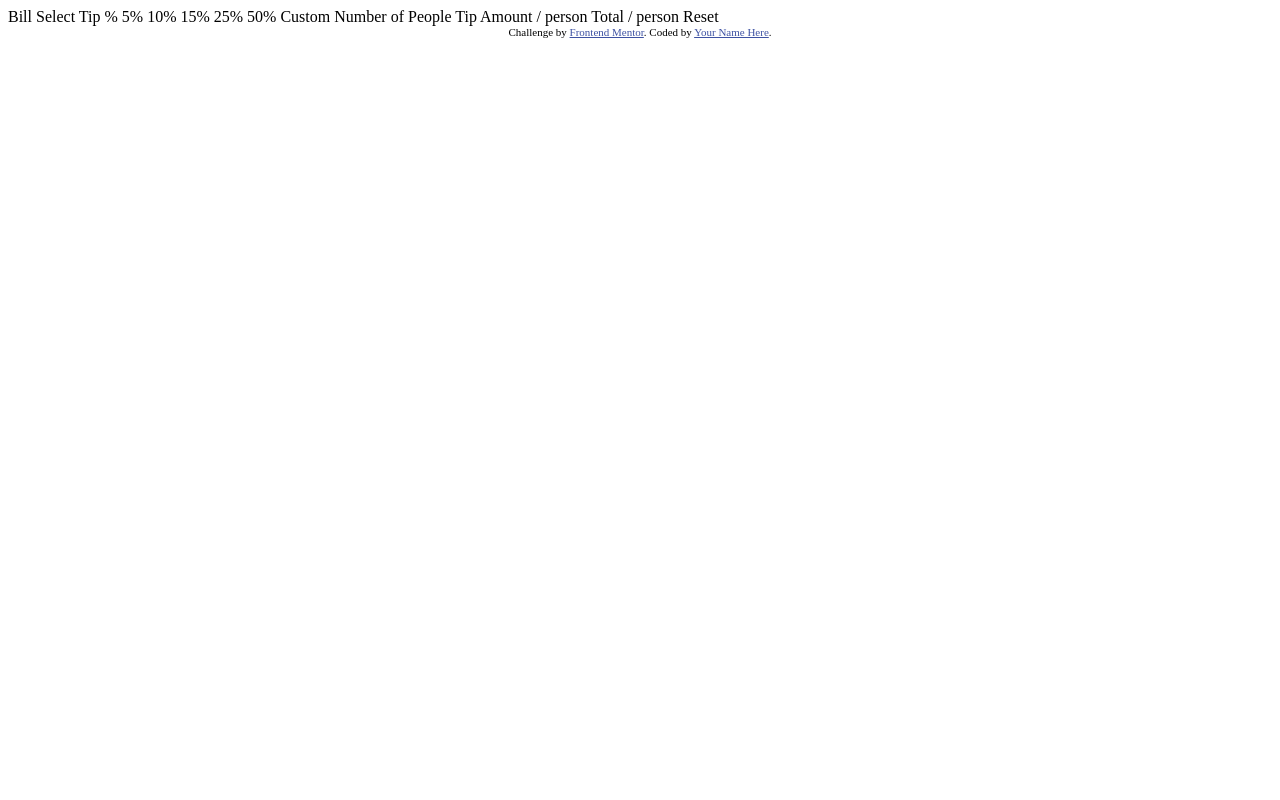
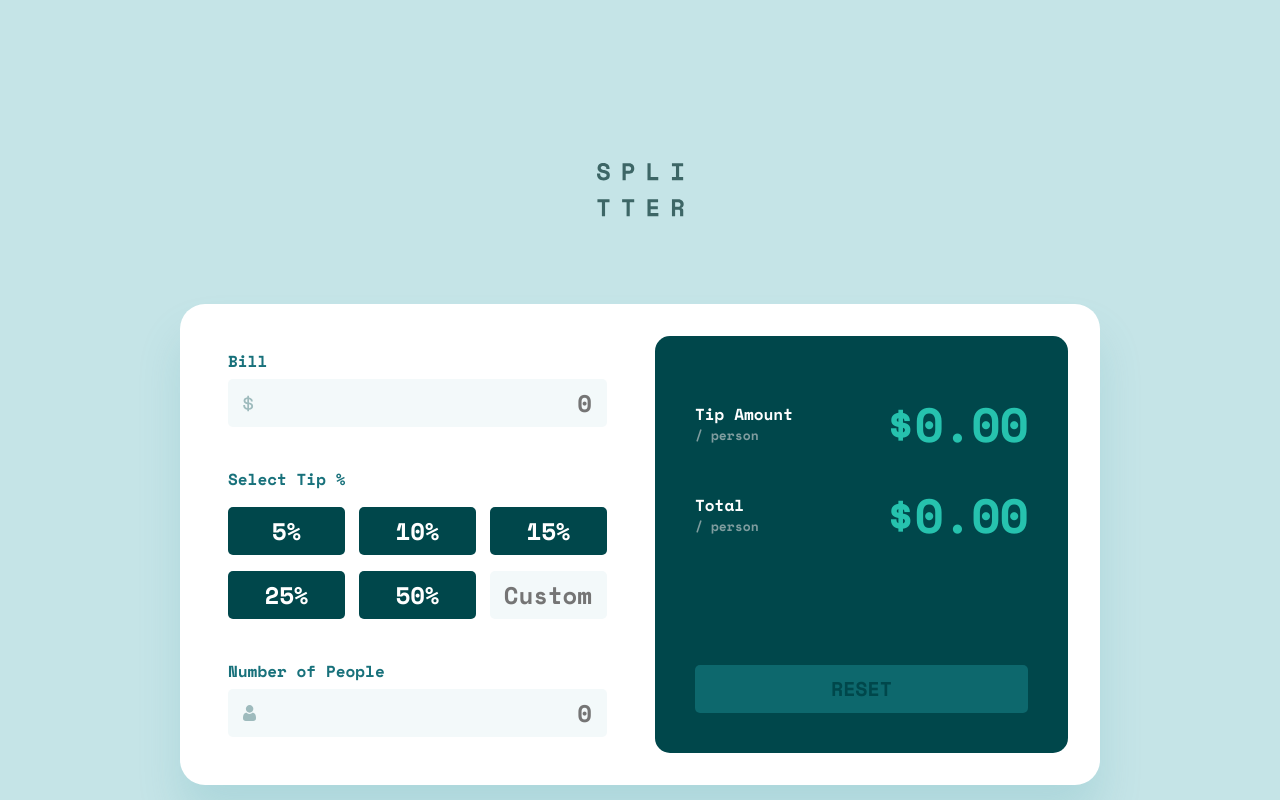
Before and after one commit to arustomyan/tip-calculator-app-main, a plain HTML site: page index.html in a window 1280 px wide. Drawn offline with nearby package versions, Linux system fonts and the light colour scheme.

Commit message:
second commit

```diff
--- a/index.html
+++ b/index.html
@@ -4,37 +4,110 @@
   <meta charset="UTF-8">
   <meta name="viewport" content="width=device-width, initial-scale=1.0"> <!-- displays site properly based on user's device -->
 
+  <!-- <meta name="viewport" content="width=device-width; user-scalable=yes"> -->
+
+
+  <link href="https://fonts.googleapis.com/css2?family=Space+Mono:wght@700&display=swap" rel="stylesheet">
+
+  <link rel="stylesheet" href="./style.css">
+
   <link rel="icon" type="image/png" sizes="32x32" href="./images/favicon-32x32.png">
 
-  <title>Frontend Mentor | Tip calculator app</title>
+  <title>VArustomyan | Tip calculator app</title>
 
   <!-- Feel free to remove these styles or customise in your own stylesheet 👍 -->
   <style>
-    .attribution { font-size: 11px; text-align: center; }
+    .attribution { display:none; font-size: 11px; text-align: center; }
     .attribution a { color: hsl(228, 45%, 44%); }
   </style>
 </head>
 <body>
 
-  Bill
+	<h1><img  class="logo" src='./images/logo.svg' alt="logo"></h1>
 
-  Select Tip %
-  5%
-  10%
-  15%
-  25%
-  50%
-  Custom
 
-  Number of People
+	<main>
 
-  Tip Amount
-  / person
+		<div class="container">
+			<div class="bill">
+				<div class="bill-wrapper">
+					<h2 class="bill-label">Bill</h2>
+					<span class="error-bill">Enter more than 0</span>
+				</div>
+				<input type="number" class="bill-input input" placeholder="0" >
 
-  Total
-  / person
+			</div>
 
-  Reset
+			<div class="tip">
+				<h2 class="tip-label">Select Tip %</h2>
+
+				<ol class="ol">
+					<li><button class="btn tip-btn" value='5' >5%</button></li>
+					<li><button class="btn tip-btn" value='10'>10%</button></li>
+					<li><button class="btn tip-btn" value='15'>15%</button></li>
+					<li><button class="btn tip-btn" value='25'>25%</button></li>
+					<li><button class="btn tip-btn" value='50'>50%</button></li>
+					<li><input type="number"  class="tip-input input" placeholder="Custom"> </li>
+				</ol>
+
+				<span class="tip-error">Enter more than 0</span>
+			</div>
+
+
+	<!--
+			<div class="tip">
+				<h2 class="tip-label">Select Tip %</h2>
+				<div class="tip-btn-wrapper">
+					<button class="btn tip-btn" value='5' >5%</button>
+					<button class="btn tip-btn" value='10'>10%</button>
+					<button class="btn tip-btn" value='15'>15%</button>
+					<button class="btn tip-btn" value='25'>25%</button>
+					<button class="btn tip-btn" value='50'>50%</button>
+					<input type="number"  class="tip-input input" placeholder="Custom">
+				</div>
+				<span class="tip-error">Enter more than 0</span>
+
+			</div>
+ -->
+			<div class="count-people">
+				<div class="count-people-wrapper">
+					<h2 class="count-people-label ">Number of People</h2>
+					<span class="error_enteger">Must be an integer</span>
+					<span class="error_zero">Enter more than 0</span>
+				</div>
+				<input type="number" class="count-people-input input" placeholder="0">
+			</div>
+		</div>
+
+		<div class="container-total">
+			<div class="total-wrapper">
+				<div class="tip-amount">
+				<div class="tip-amount-wrapper">
+					<h2 class="tip-amount-label">Tip Amount</h2>
+					<h3>/ person</h3>
+				</div>
+				<p class="tip-amount-tip">$0.00</p>
+			</div>
+
+			<div class="total">
+				<div class="total-wrapper">
+					<h2 class="total-label">Total</h2>
+					<h3>/ person</h3>
+				</div>
+				<p class="total-amount-total">$0.00</p>
+			</div>
+			</div>
+
+
+			<button class="reset btn" disabled>RESET</button>
+		</div>
+
+  </main>
+
+  <!DOCTYPE html>
+
+
+  <script src="./main.js"></script>
 
   <div class="attribution">
     Challenge by <a href="https://www.frontendmentor.io?ref=challenge" target="_blank">Frontend Mentor</a>.
```
